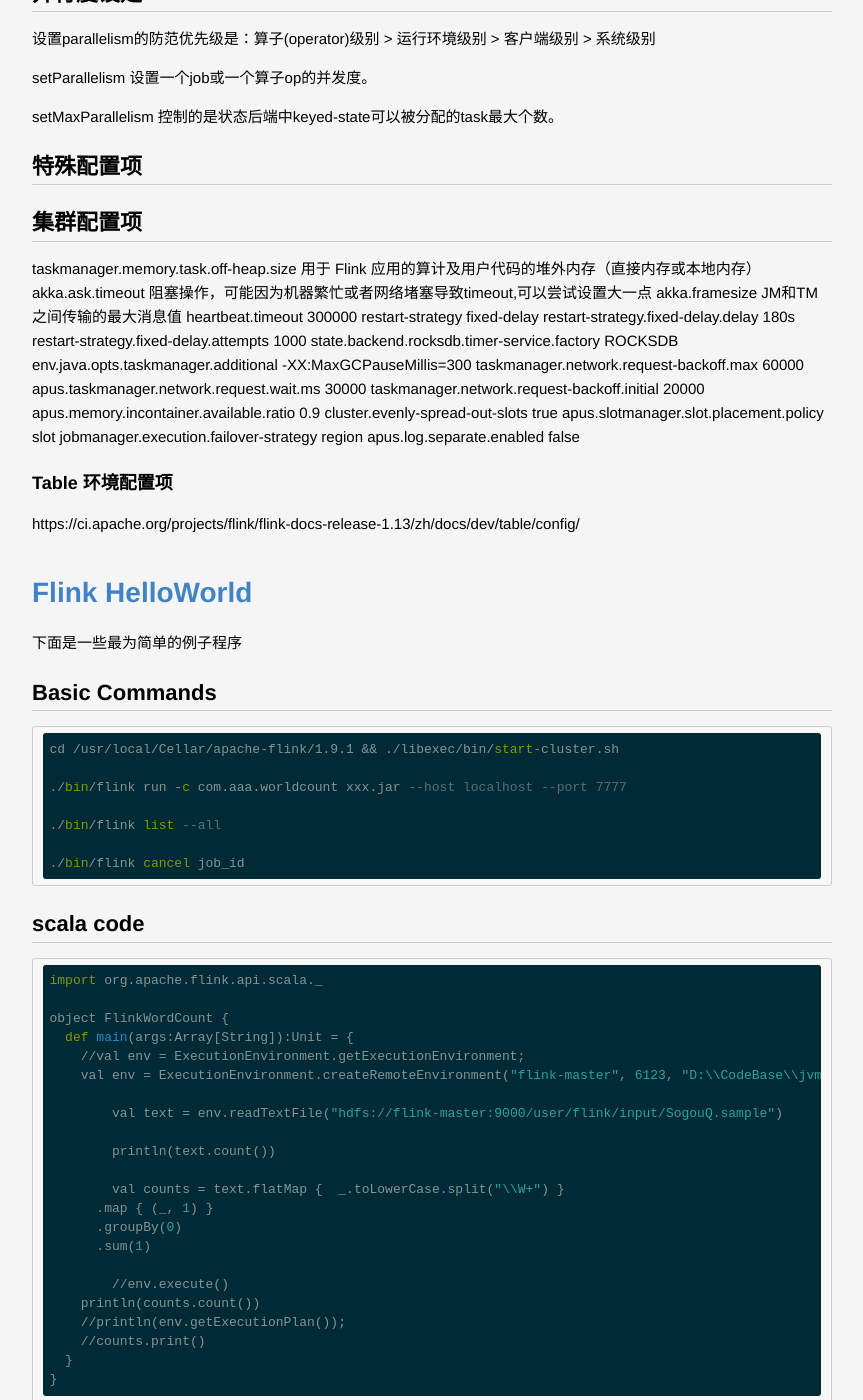
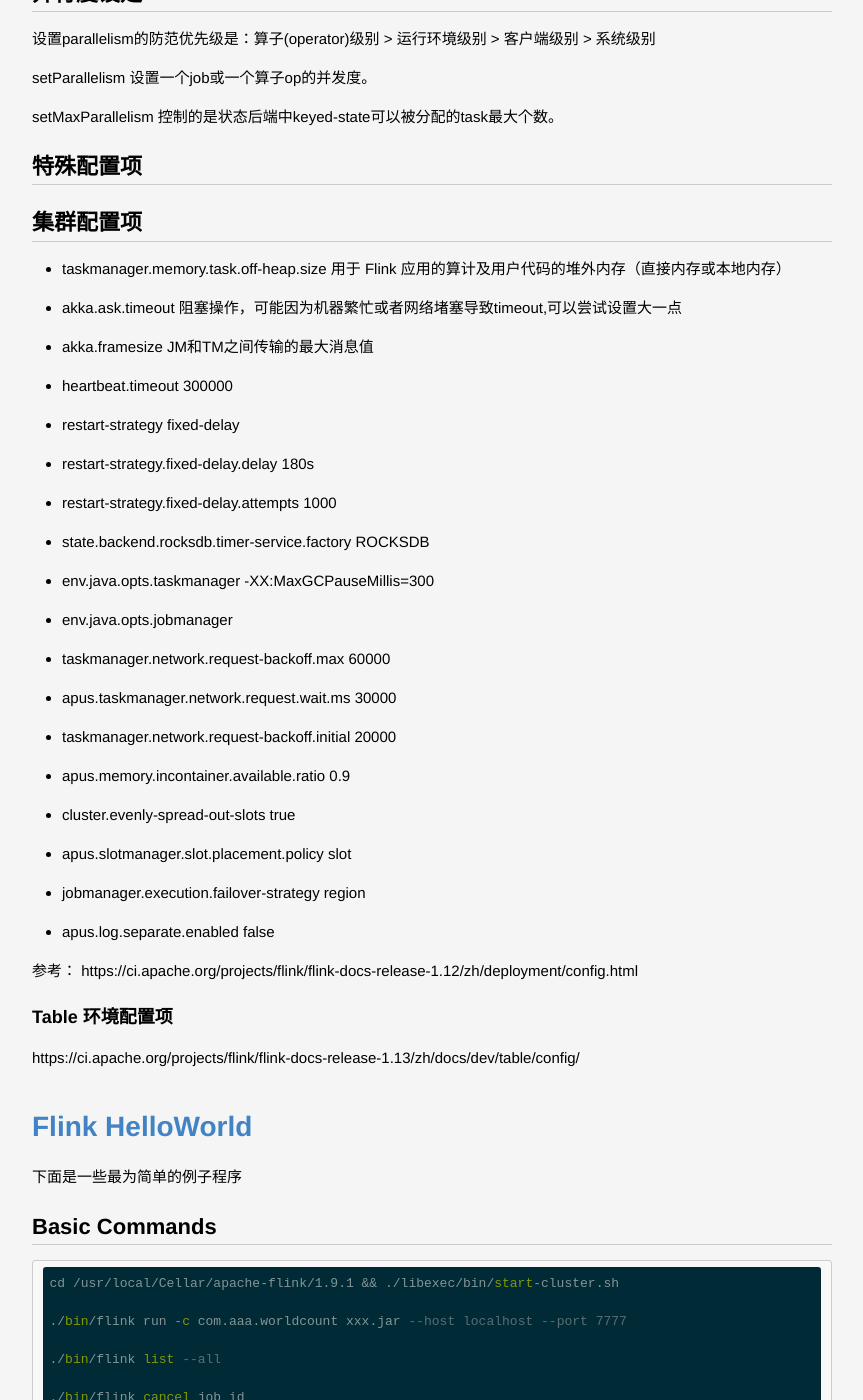
Before and after one commit to lucky521/blog, a Jekyll site: the page built from _posts/framework/2020-03-05-flink.markdown, in a window 1280 px wide and 1400 px high, scrolled down 16189 px. Shown: the whole window, without its empty margins (208-1071 px from the left). Built offline with Jekyll 4.4.1, drawn with Linux system fonts in a browser that asks for light colours.

Commit message:
update blog

```diff
--- a/_posts/framework/2020-03-05-flink.markdown
+++ b/_posts/framework/2020-03-05-flink.markdown
@@ -612,37 +612,26 @@
 
 ## 集群配置项
 
-taskmanager.memory.task.off-heap.size 用于 Flink 应用的算计及用户代码的堆外内存（直接内存或本地内存）
-akka.ask.timeout 阻塞操作，可能因为机器繁忙或者网络堵塞导致timeout,可以尝试设置大一点
-akka.framesize   JM和TM之间传输的最大消息值
-heartbeat.timeout
-300000
-restart-strategy
-fixed-delay
-restart-strategy.fixed-delay.delay
-180s
-restart-strategy.fixed-delay.attempts
-1000
-state.backend.rocksdb.timer-service.factory
-ROCKSDB
-env.java.opts.taskmanager.additional
--XX:MaxGCPauseMillis=300
-taskmanager.network.request-backoff.max
-60000
-apus.taskmanager.network.request.wait.ms
-30000
-taskmanager.network.request-backoff.initial
-20000
-apus.memory.incontainer.available.ratio
-0.9
-cluster.evenly-spread-out-slots
-true
-apus.slotmanager.slot.placement.policy
-slot
-jobmanager.execution.failover-strategy
-region
-apus.log.separate.enabled
-false
+* taskmanager.memory.task.off-heap.size 用于 Flink 应用的算计及用户代码的堆外内存（直接内存或本地内存）
+* akka.ask.timeout 阻塞操作，可能因为机器繁忙或者网络堵塞导致timeout,可以尝试设置大一点
+* akka.framesize   JM和TM之间传输的最大消息值
+* heartbeat.timeout 300000
+* restart-strategy fixed-delay
+* restart-strategy.fixed-delay.delay 180s
+* restart-strategy.fixed-delay.attempts 1000
+* state.backend.rocksdb.timer-service.factory ROCKSDB
+* env.java.opts.taskmanager  -XX:MaxGCPauseMillis=300
+* env.java.opts.jobmanager
+* taskmanager.network.request-backoff.max 60000
+* apus.taskmanager.network.request.wait.ms 30000
+* taskmanager.network.request-backoff.initial 20000
+* apus.memory.incontainer.available.ratio 0.9
+* cluster.evenly-spread-out-slots true
+* apus.slotmanager.slot.placement.policy slot
+* jobmanager.execution.failover-strategy region
+* apus.log.separate.enabled false
+
+参考： https://ci.apache.org/projects/flink/flink-docs-release-1.12/zh/deployment/config.html
 
 ### Table 环境配置项
 
```
Also changed, not shown: _posts/language/2019-01-15-java.markdown (+39 -1 lines), _posts/language/2020-02-14-golang.markdown (renamed from _posts/language/2020-02-14-go-lang.markdown).
